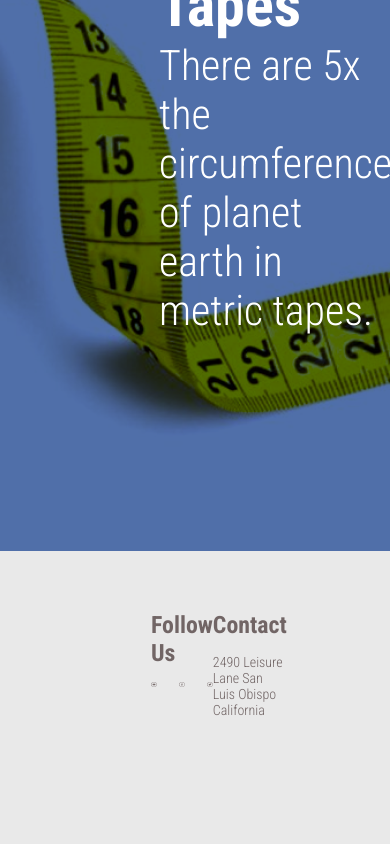
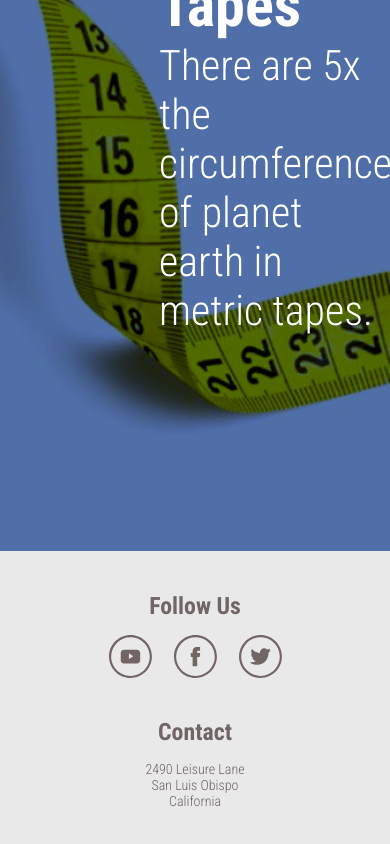
Before and after one commit to EduardoBravoP/zutterman, a Next.js app: page / in a window 390 px wide. Shown: the part 1247-2091 px from the top of the page. Before the commit the page ends 2024 px from the top, so only its background shows below. Built offline with nearby package versions, Linux system fonts and the light colour scheme.

Commit message:
Styles: Created Footer responsivity

```diff
--- a/src/components/Footer/styles.module.scss
+++ b/src/components/Footer/styles.module.scss
@@ -27,3 +27,25 @@
     font-size: 1.7rem;
   }
 }
+
+@media (max-width: 740px) {
+  .container {
+    height: initial;
+    padding: 41px 0 53px 0;
+    justify-content: center;
+
+    .wrapper {
+      align-items: center;
+      flex-direction: column;
+    }
+
+    .socials {
+      margin-bottom: 40px;
+    }
+
+    h3,
+    p {
+      text-align: center;
+    }
+  }
+}
```
